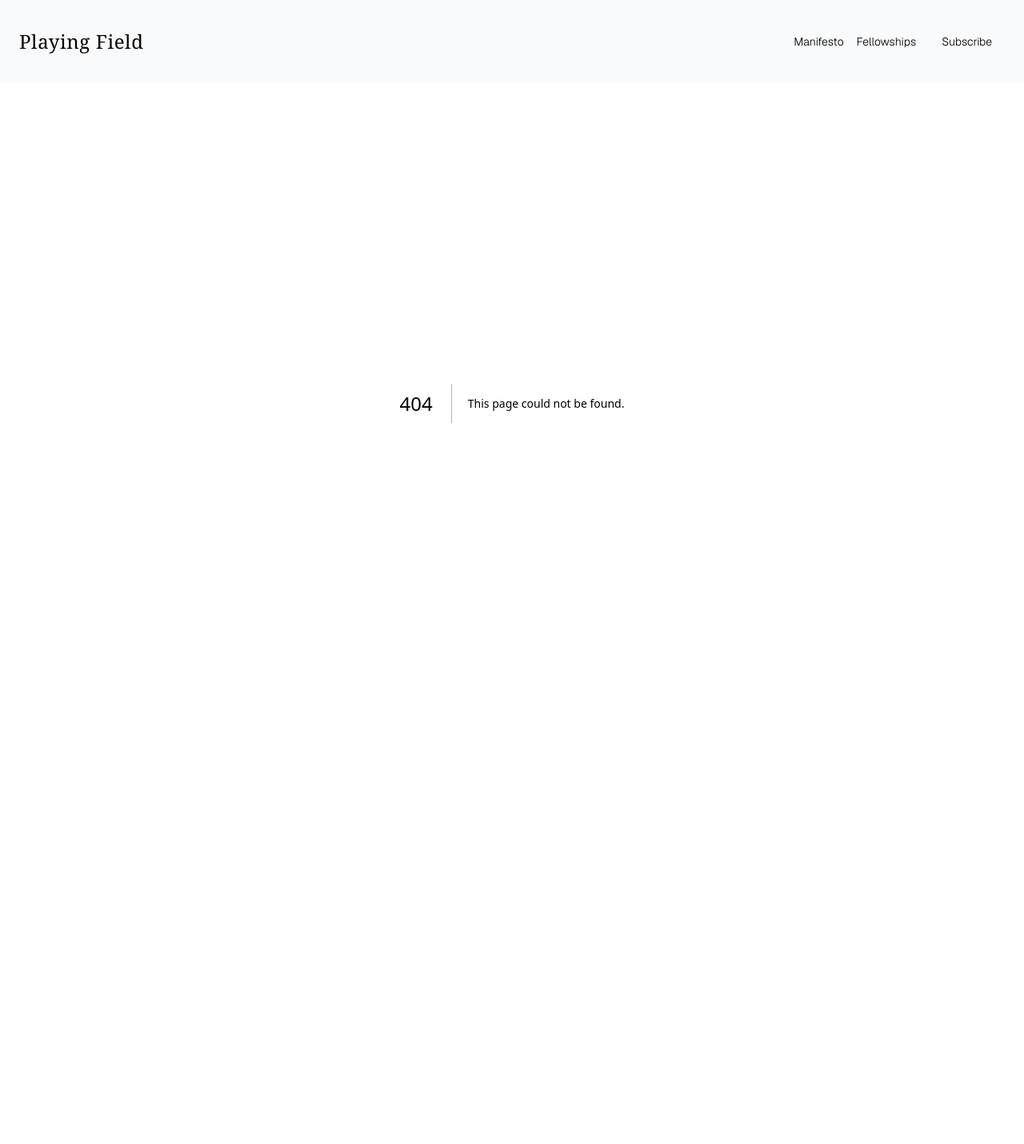
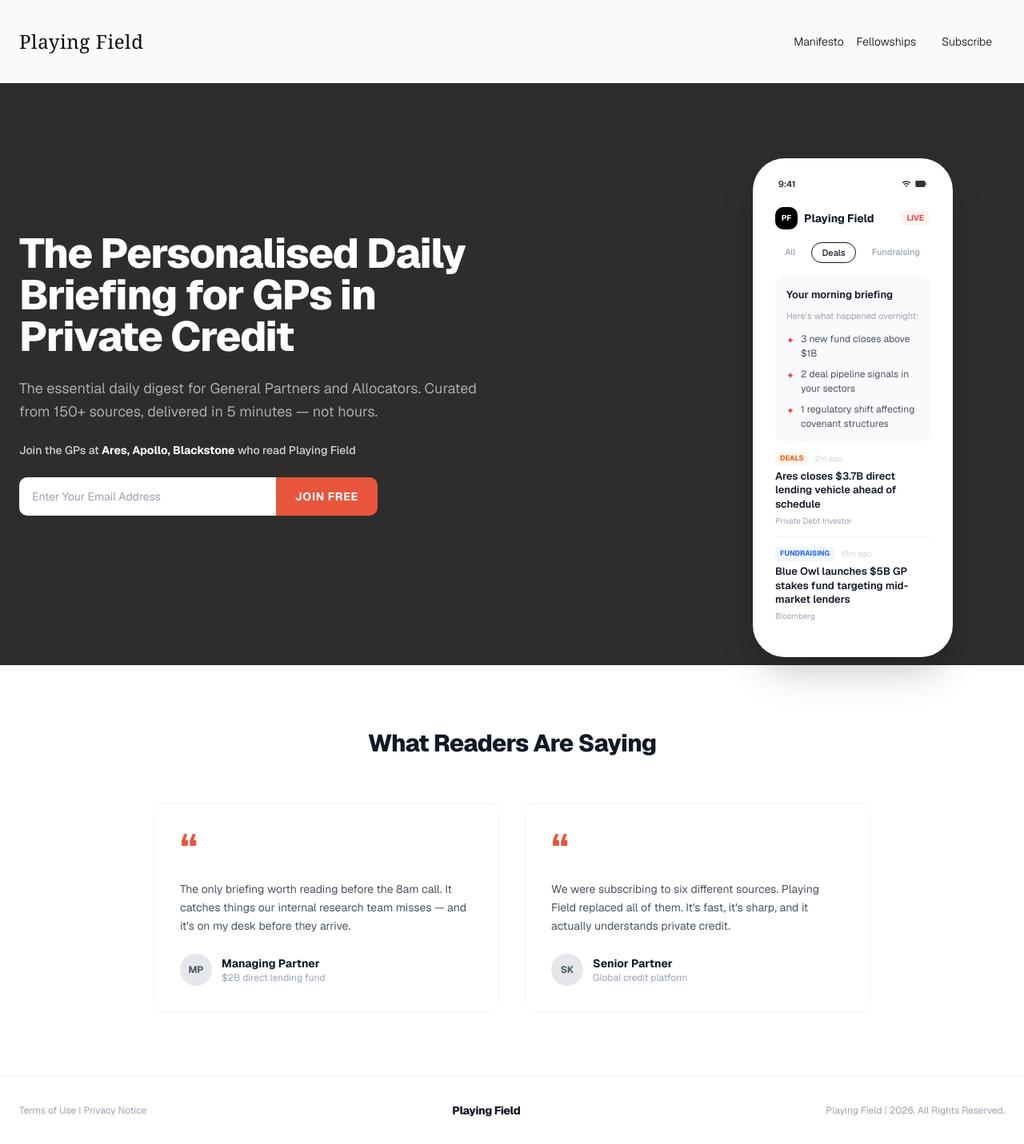
Before and after one commit to KrishaanKhubchand/playingfield-website, a Next.js app: page /publications/for-private-credit-GPs-v6 in a window 1280 px wide. Before the commit this address had no page. Shown: the whole page at 80% size. Before the commit the page ends 904 px from the top, so only its background shows below. Built offline with nearby package versions, Linux system fonts and the light colour scheme.

Commit message:
Add v6: Hustle-style landing page for PCJ

```diff
--- /dev/null
+++ b/app/publications/for-private-credit-GPs-v6/page.tsx
@@ -0,0 +1,207 @@
+import type { Metadata } from "next"
+
+export const metadata: Metadata = {
+  title: "The Personalised Daily Briefing for GPs in Private Credit | Playing Field",
+  description:
+    "The essential daily digest for General Partners and Allocators in private credit. Curated from 150+ sources, delivered in minutes — not hours.",
+}
+
+/* ─── design tokens ─── */
+const HERO_BG = "#2D2D2D"
+const ACCENT = "#E8553D"
+const ACCENT_HOVER = "#D4472F"
+
+/* ─── iPhone frame ─── */
+
+function PhoneFrame({ children }: { children: React.ReactNode }) {
+  return (
+    <div className="relative w-[250px] rounded-[40px] bg-white p-3 shadow-2xl">
+      <div className="flex items-center justify-between px-5 pb-2 pt-3 text-[11px] font-semibold text-gray-800">
+        <span>9:41</span>
+        <div className="flex items-center gap-1">
+          <svg className="h-3 w-3" fill="#333" viewBox="0 0 24 24"><path d="M1 9l2 2c4.97-4.97 13.03-4.97 18 0l2-2C16.93 2.93 7.08 2.93 1 9zm8 8l3 3 3-3a4.237 4.237 0 00-6 0zm-4-4l2 2a7.074 7.074 0 0110 0l2-2C15.14 9.14 8.87 9.14 5 13z"/></svg>
+          <svg className="h-4 w-4" fill="#333" viewBox="0 0 24 24"><rect x="2" y="6" width="18" height="12" rx="2"/><rect x="20" y="9" width="2" height="6" rx="1"/></svg>
+        </div>
+      </div>
+      {children}
+    </div>
+  )
+}
+
+/* ─── Phone: feed view ─── */
+
+function PhoneFeed() {
+  return (
+    <PhoneFrame>
+      <div className="rounded-[28px] bg-white px-4 pb-6 pt-3">
+        {/* header */}
+        <div className="mb-4 flex items-center justify-between">
+          <div className="flex items-center gap-2">
+            <div className="flex h-7 w-7 items-center justify-center rounded-md bg-black">
+              <span className="text-[10px] font-bold text-white">PF</span>
+            </div>
+            <span className="text-sm font-bold text-gray-900">Playing Field</span>
+          </div>
+          <span className="rounded-full bg-red-50 px-2 py-0.5 text-[10px] font-bold text-red-500">
+            LIVE
+          </span>
+        </div>
+
+        {/* tabs */}
+        <div className="mb-4 flex gap-2">
+          {["All", "Deals", "Fundraising"].map((tab, i) => (
+            <span key={tab} className={`rounded-full px-3 py-1 text-[11px] font-medium ${i === 1 ? "border border-gray-900 text-gray-900" : "text-gray-400"}`}>
+              {tab}
+            </span>
+          ))}
+        </div>
+
+        {/* welcome */}
+        <div className="mb-3 rounded-xl bg-gray-50 p-3.5">
+          <p className="mb-2 text-[13px] font-semibold text-gray-900">Your morning briefing</p>
+          <p className="mb-3 text-[11px] text-gray-400">Here&rsquo;s what happened overnight:</p>
+          <ul className="space-y-2 text-[12px] text-gray-600">
+            {["3 new fund closes above $1B", "2 deal pipeline signals in your sectors", "1 regulatory shift affecting covenant structures"].map((item) => (
+              <li key={item} className="flex items-start gap-2">
+                <span className="mt-0.5 text-red-500">✦</span>
+                <span>{item}</span>
+              </li>
+            ))}
+          </ul>
+        </div>
+
+        {/* article 1 */}
+        <div className="mb-3 border-b border-gray-100 pb-3">
+          <div className="mb-1 flex items-center gap-2">
+            <span className="rounded bg-orange-50 px-1.5 py-0.5 text-[9px] font-bold uppercase text-orange-600">
+              Deals
+            </span>
+            <span className="text-[10px] text-gray-300">2m ago</span>
+          </div>
+          <p className="text-[13px] font-semibold leading-snug text-gray-900">Ares closes $3.7B direct lending vehicle ahead of schedule</p>
+          <p className="mt-1 text-[10px] text-gray-400">Private Debt Investor</p>
+        </div>
+
+        {/* article 2 */}
+        <div className="pb-2">
+          <div className="mb-1 flex items-center gap-2">
+            <span className="rounded bg-blue-50 px-1.5 py-0.5 text-[9px] font-bold uppercase text-blue-600">
+              Fundraising
+            </span>
+            <span className="text-[10px] text-gray-300">18m ago</span>
+          </div>
+          <p className="text-[13px] font-semibold leading-snug text-gray-900">Blue Owl launches $5B GP stakes fund targeting mid-market lenders</p>
+          <p className="mt-1 text-[10px] text-gray-400">Bloomberg</p>
+        </div>
+      </div>
+    </PhoneFrame>
+  )
+}
+
+/* ─── main page ─── */
+
+export default function ForPrivateCreditGPsV6() {
+  return (
+    <div className="flex min-h-screen flex-col bg-white">
+      <main className="flex-1">
+        {/* ── hero ── */}
+        <section style={{ backgroundColor: HERO_BG }}>
+          <div className="container overflow-visible px-4 md:px-6">
+            <div className="grid min-h-[85vh] items-center gap-12 overflow-visible py-16 lg:grid-cols-2 lg:gap-20">
+              {/* left copy */}
+              <div className="max-w-xl space-y-6">
+                <h1 className="text-4xl font-extrabold leading-[1.1] tracking-tight text-white sm:text-5xl lg:text-[52px]">
+                  The Personalised Daily Briefing for GPs in Private Credit
+                </h1>
+
+                <p className="text-lg leading-relaxed text-white/60">
+                  The essential daily digest for General Partners and Allocators. Curated from 150+ sources, delivered in 5 minutes&nbsp;&mdash; not hours.
+                </p>
+
+                <p className="text-sm font-medium text-white/80">
+                  Join the GPs at <span className="font-bold text-white">Ares, Apollo, Blackstone</span> who read Playing Field
+                </p>
+
+                {/* CTA styled like an email signup row */}
+                <div className="flex max-w-md items-stretch gap-0 overflow-hidden rounded-md">
+                  <div className="flex flex-1 items-center bg-white px-4 py-3.5">
+                    <span className="text-sm text-gray-400">Enter Your Email Address</span>
+                  </div>
+                  <a
+                    href="mailto:krish@playingfield.co?subject=Early%20Access%20%E2%80%94%20Private%20Credit%20Briefing"
+                    className="flex items-center whitespace-nowrap px-6 py-3.5 text-sm font-bold uppercase tracking-wider text-white transition hover:brightness-110"
+                    style={{ backgroundColor: ACCENT }}
+                  >
+                    Join Free
+                  </a>
+                </div>
+              </div>
+
+              {/* right — phone */}
+              <div className="relative flex justify-center overflow-visible lg:justify-end">
+                <div className="relative h-[600px] w-[380px]">
+                  <div className="absolute left-[65px] top-[30px]">
+                    <PhoneFeed />
+                  </div>
+                </div>
+              </div>
+            </div>
+          </div>
+        </section>
+
+        {/* ── testimonials ── */}
+        <section className="bg-white py-20">
+          <div className="container px-4 md:px-6">
+            <h2 className="mb-14 text-center text-3xl font-extrabold tracking-tight text-gray-900">
+              What Readers Are Saying
+            </h2>
+
+            <div className="mx-auto grid max-w-4xl gap-8 md:grid-cols-2">
+              {[
+                {
+                  initials: "MP",
+                  name: "Managing Partner",
+                  role: "$2B direct lending fund",
+                  quote: "The only briefing worth reading before the 8am call. It catches things our internal research team misses — and it's on my desk before they arrive.",
+                },
+                {
+                  initials: "SK",
+                  name: "Senior Partner",
+                  role: "Global credit platform",
+                  quote: "We were subscribing to six different sources. Playing Field replaced all of them. It's fast, it's sharp, and it actually understands private credit.",
+                },
+              ].map((t) => (
+                <div key={t.initials} className="rounded-lg border border-gray-100 p-8">
+                  <span className="mb-4 block text-5xl font-bold leading-none" style={{ color: ACCENT }}>&ldquo;</span>
+                  <p className="mb-6 text-sm leading-relaxed text-gray-600">
+                    {t.quote}
+                  </p>
+                  <div className="flex items-center gap-3">
+                    <div className="flex h-10 w-10 items-center justify-center rounded-full bg-gray-200">
+                      <span className="text-xs font-bold text-gray-600">{t.initials}</span>
+                    </div>
+                    <div>
+                      <p className="text-sm font-bold text-gray-900">{t.name}</p>
+                      <p className="text-xs text-gray-400">{t.role}</p>
+                    </div>
+                  </div>
+                </div>
+              ))}
+            </div>
+          </div>
+        </section>
+      </main>
+
+      {/* ── footer ── */}
+      <footer className="border-t border-gray-100 py-8">
+        <div className="container flex flex-col items-center justify-between gap-4 px-4 text-xs text-gray-400 md:flex-row md:px-6">
+          <span>Terms of Use | Privacy Notice</span>
+          <span className="text-sm font-extrabold tracking-tight text-gray-900">
+            Playing Field
+          </span>
+          <span>Playing Field | {new Date().getFullYear()}. All Rights Reserved.</span>
+        </div>
+      </footer>
+    </div>
+  )
+}
```
